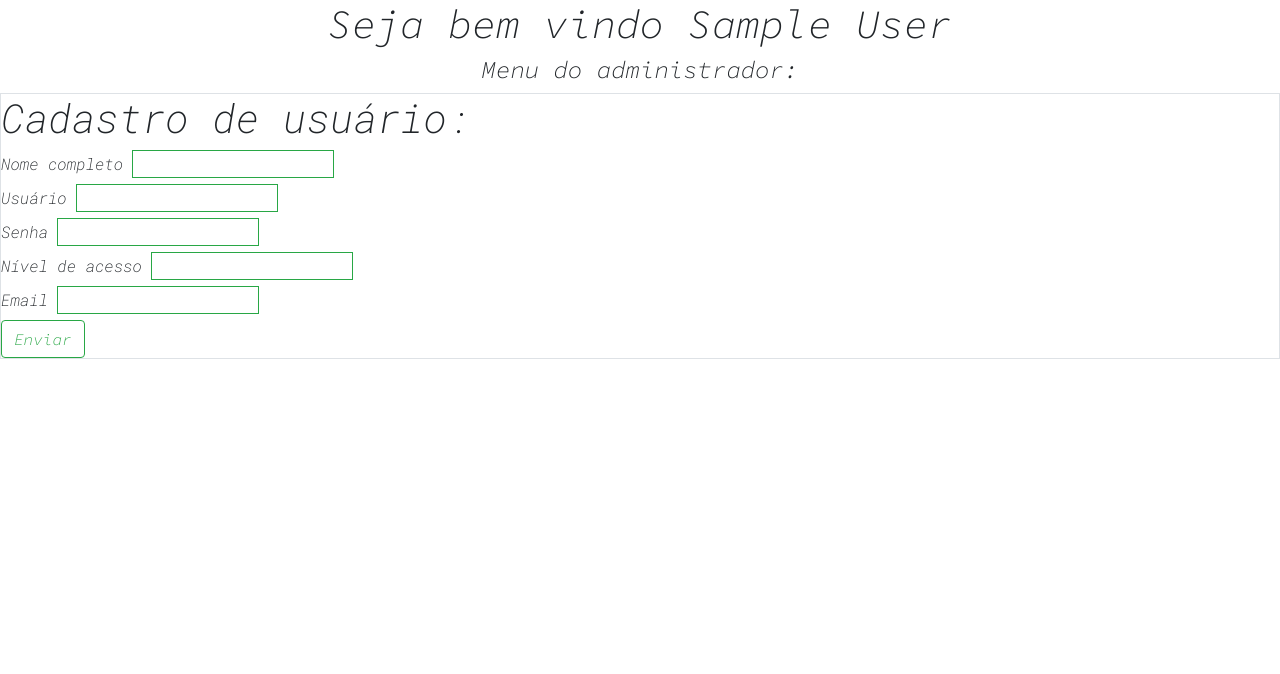
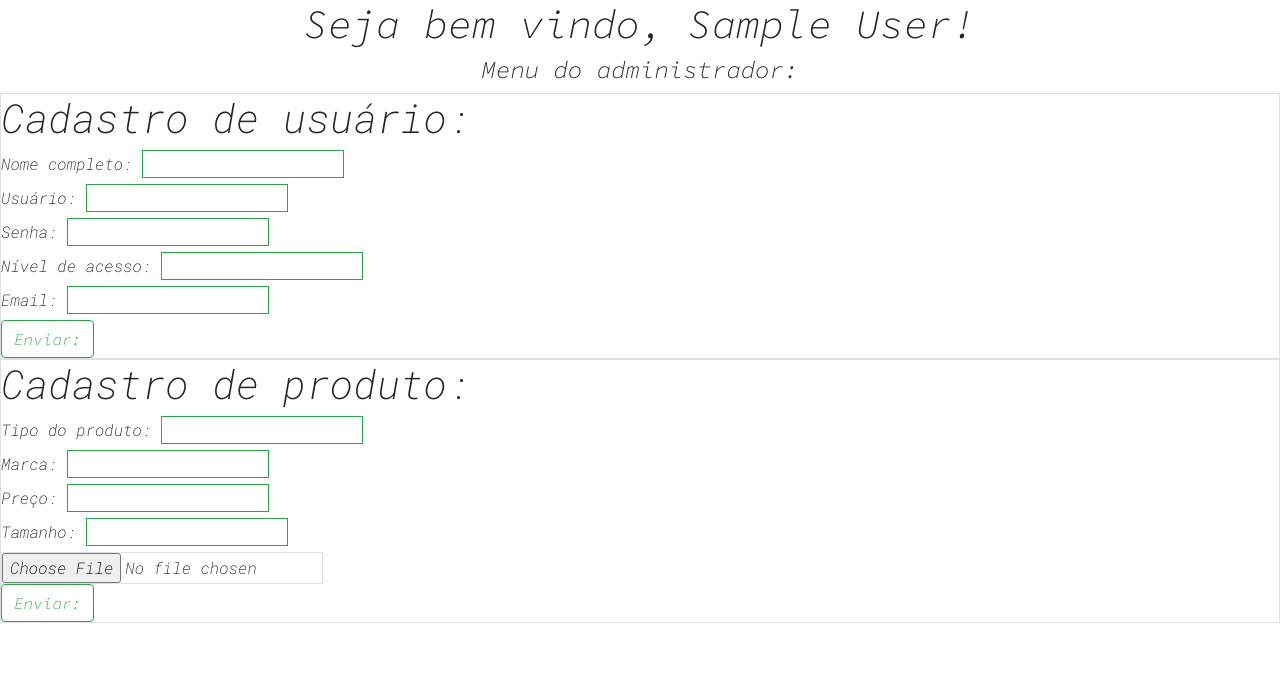
Before and after one commit to Erik-Mfa/Binary, a PHP site: page /admin.php in a window 1280 px wide. Shown: the part 126-800 px from the top of the page. Run offline with PHP 8.4, Linux system fonts and the light colour scheme; the visitor is signed in with stand-in values (Sample User, id 1).

Commit message:
user and product registration menu

```diff
--- a/Index.php
+++ b/Index.php
@@ -75,7 +75,7 @@ include_once "database/wearing.php";
   <div class="float-right">
     <?php
     if(isset($_SESSION['userName'])){
-      echo "<p>Olá," . $_SESSION['userName'] ."!</p>";
+      echo "<h4 class='fonte'>Olá," . $_SESSION['userName'] ."!</h4>";
     }
     ?>
       <div class="d-flex justify-content-center">
--- a/admin.php
+++ b/admin.php
@@ -21,40 +21,68 @@
     </a>
 </nav>
 <div class="text-center fonte">
-    <h1>Seja bem vindo <?php echo $_SESSION['userName'];?></h1>
+    <h1>Seja bem vindo, <?php echo $_SESSION['userName'];?>!</h1>
     <h4>Menu do administrador:</h4>
 </div>
 
 <div class="border">
-    <form action="database/user.php"  method="post">
+    <form action="database/newUser.php"  method="post">
             <h1 class="cor">Cadastro de usuário: </h1>
                 <div class="margin-left: 1rem">
                     <div>
-                        <label for="newNome" text-right">Nome completo</label>
-                        <input class="border border-success" type="text" name="senha" id="newNome" maxlength="60">
+                        <label for="newNome" text-right">Nome completo:</label>
+                        <input class="border border-success" type="text" name="newNome" maxlength="60">
                     </div>
                     <div>
-                        <label for="newUsuario" text-right">Usuário</label>
-                        <input class="border border-success" type="text" name="usuario" id="newUsuario" maxlength="30">
+                        <label for="newUsuario" text-right">Usuário:</label>
+                        <input class="border border-success" type="text" name="newUsuario" maxlength="30">
                     </div>
                     <div>
-                        <label for="newSenha" text-right">Senha</label>
-                        <input class="border border-success" type="password" name="senha" id="newSenha" maxlength="60">
+                        <label for="newSenha" text-right">Senha:</label>
+                        <input class="border border-success" type="password" name="newSenha" maxlength="60">
                     </div>
                     <div>
-                        <label for="newNivel" text-right">Nível de acesso</label>
-                        <input class="border border-success" type="number" name="senha" id="newNivel" maxlength="5">
+                        <label for="newNivel" text-right">Nível de acesso:</label>
+                        <input class="border border-success" type="number" name="newNivel" maxlength="5">
                     </div>
                     <div>
-                        <label for="newEmail" text-right">Email</label>
-                        <input class="border border-success" type="email" name="senha" id="newEmail" maxlength="30">
+                        <label for="newEmail" text-right">Email:</label>
+                        <input class="border border-success" type="email" name="newEmail" maxlength="30">
                     </div>
                     <div>
-                        <button type="submit" name="cadastrarUsuario" class="btn btn-outline-success">Enviar</button>
+                        <button type="submit" name="cadastrarUsuario" class="btn btn-outline-success">Enviar:</button>
                     </div>
                 </div>
     </form>
 </div>
-
+<div class="border">
+    <form action="database/newProduct.php"  method="post" enctype="multipart/form-data">
+            <h1 class="cor">Cadastro de produto: </h1>
+                <div class="margin-left: 1rem">
+                    <div>
+                        <label for="newTipo" text-right">Tipo do produto:</label>
+                        <input class="border border-success" type="text" name="newTipo" maxlength="15">
+                    </div>
+                    <div>
+                        <label for="newMarca" text-right">Marca:</label>
+                        <input class="border border-success" type="text" name="newMarca" maxlength="20">
+                    </div>
+                    <div>
+                        <label for="newPreco" text-right">Preço:</label>
+                        <input class="border border-success" type="number" name="newPreco">
+                    </div>
+                    <div>
+                        <label for="newTamanho" text-right">Tamanho:</label>
+                        <input class="border border-success" type="text" name="newTamanho" maxlength="5">
+                    </div>
+                    <div>
+                        <input class="border" type="file" name="newImagem" id="newImagem">
+                    </div>
+                    <div>
+                        <button type="submit" name="cadastrarProduto" class="btn btn-outline-success">Enviar:</button>
+                    </div>
+                </div>
+    </form>
+</div>
 </body>
 </html>
--- a/database/login_db.php
+++ b/database/login_db.php
@@ -9,7 +9,7 @@ $senha 	 = $_POST['senha'];
       header("Location: ../login.php"); exit;
   }
 
-$sql = "SELECT id, nome, nivel, ativo FROM usuarios_tb WHERE (usuario = '".$usuario ."') AND (senha = '". $senha ."') LIMIT 1";
+$sql = "SELECT id, nome, nivel FROM usuarios_tb WHERE (usuario = '".$usuario ."') AND (senha = '". $senha ."') LIMIT 1";
 $query = mysqli_query($conn, $sql);
 
   if (mysqli_num_rows($query) != 1) {
@@ -21,7 +21,6 @@ $query = mysqli_query($conn, $sql);
 
       $_SESSION['userName'] = $resultado['nome'];
       $_SESSION['userLevel'] = $resultado['nivel'];
-      $_SESSION['userStatus'] = $resultado['ativo'];
 
       header("Location: ../index.php"); exit;
   }
```
Also changed, not shown: database/newProduct.php (added, +75 -0 lines), database/newUser.php (added, +22 -0 lines), database/user.php (deleted, +0 -36 lines), Imagens/camisetaSpitfire.jpg (added).
